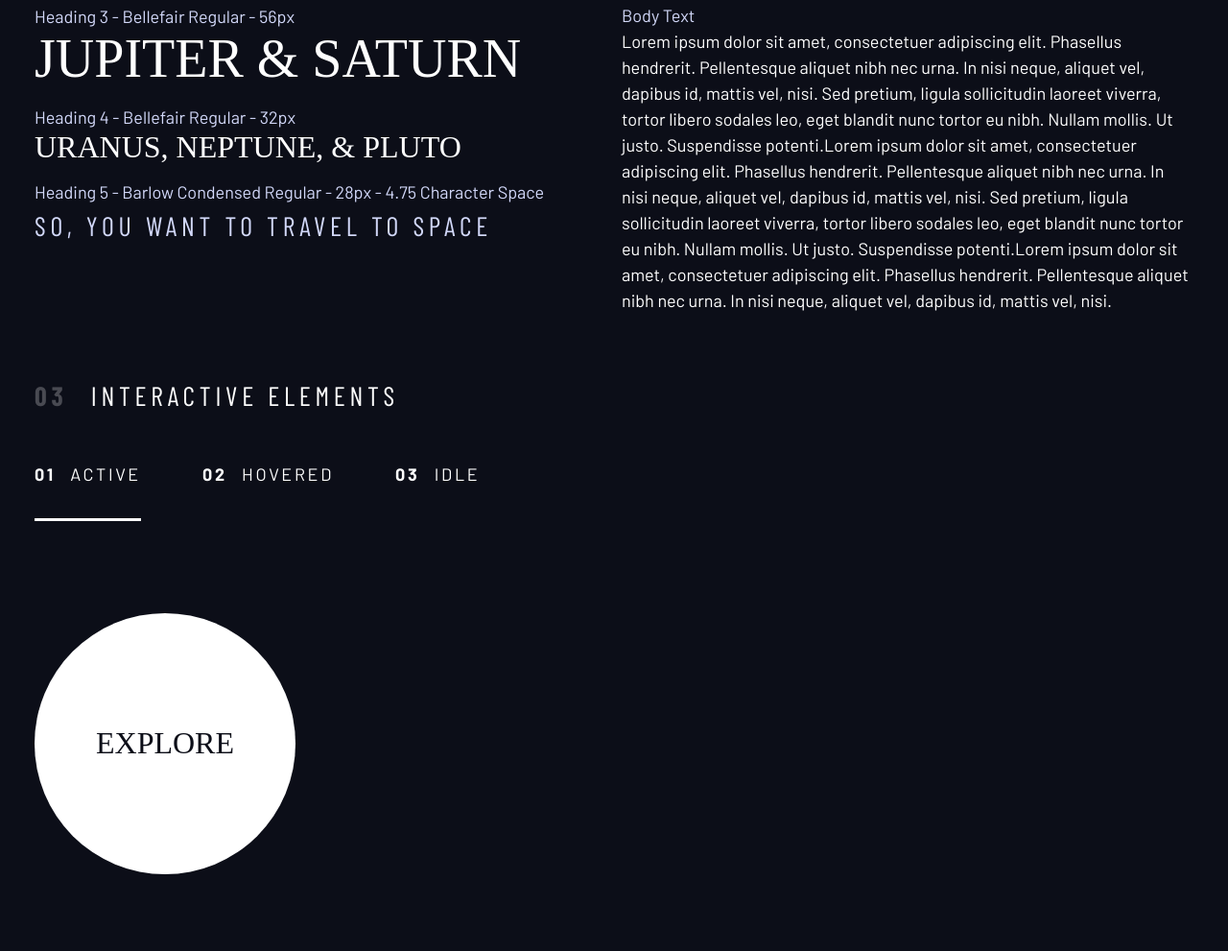
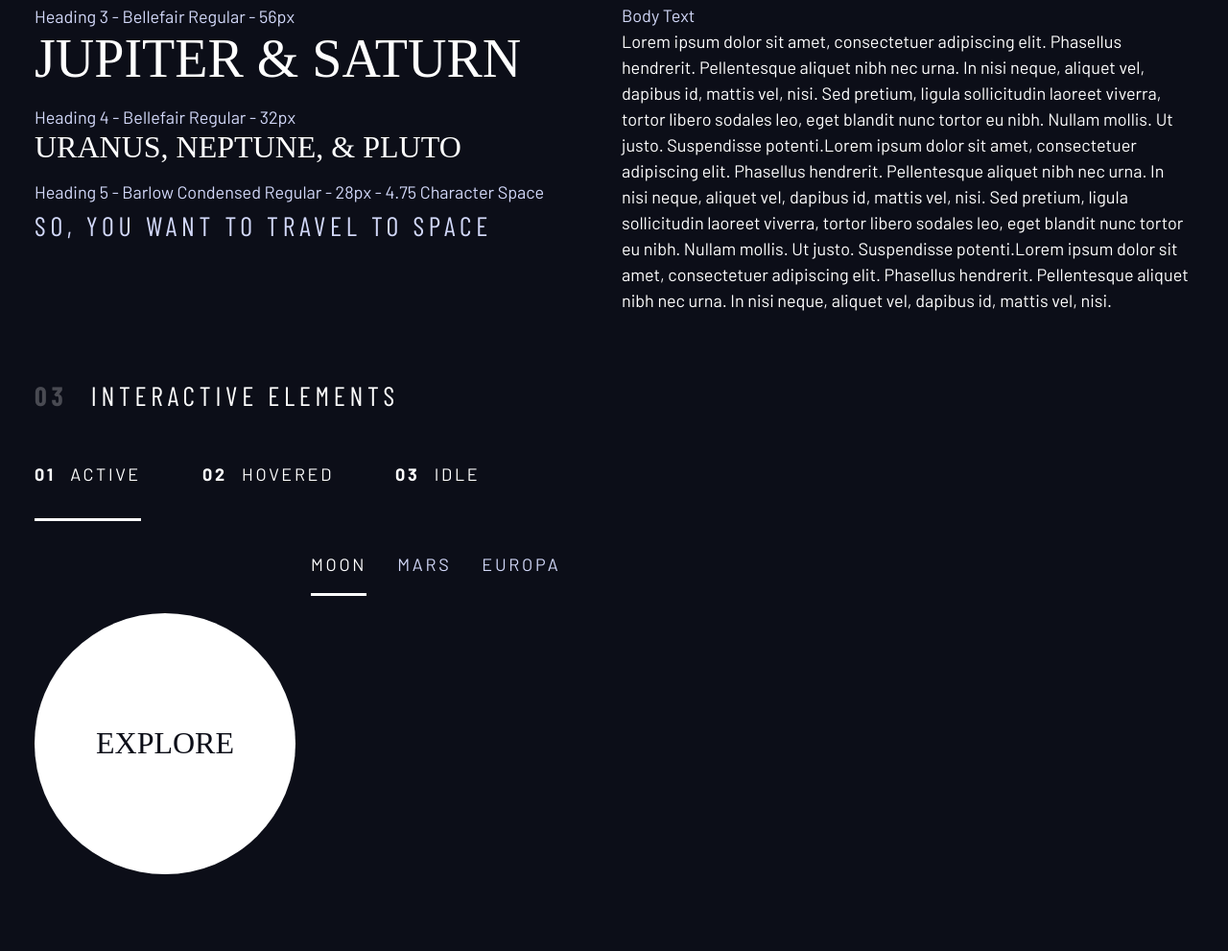
Before and after one commit to codepraycode/space-tourism, a website built with Vite: page design.html in a window 1280 px wide. Shown: the part 785-1776 px from the top of the page at 96% size. Built offline with nearby package versions, Linux system fonts and the light colour scheme; a web font is replaced by a local one.

Commit message:
Added tabs interactive elements

```diff
--- a/design.html
+++ b/design.html
@@ -119,6 +119,11 @@
 
                 <div>
                     <!-- Tabs -->
+                    <div class="tab-list underline-indicators flex">
+                        <button aria-selected="true" class="uppercase text-accent bg-dark letter-spacing-2">Moon</button>
+                        <button aria-selected="false" class="uppercase text-accent bg-dark letter-spacing-2">Mars</button>
+                        <button aria-selected="false" class="uppercase text-accent bg-dark letter-spacing-2">Europa</button>
+                    </div>
 
 
                     <!-- Dots -->
--- a/index.css
+++ b/index.css
@@ -254,7 +254,9 @@ input, button, textarea, select{
 }
 
 .underline-indicators > * {
+    cursor: pointer;
     padding: var(--underline-gap, 1rem) 0;
+    border: 0;
     border-bottom: .2rem solid hsl( var(--clr-white) / 0 );
 }
 
@@ -263,6 +265,12 @@ input, button, textarea, select{
     border-color: hsl( var(--clr-white) / .25);
 }
 
-.underline-indicators > .active {
+.underline-indicators > .active,
+.underline-indicators > [aria-selected="true"] {
+    color: hsl( var(--clr-white) / 1);
     border-color: hsl( var(--clr-white) / 1);
 }
+
+.tab-list{
+    --gap: 2rem;
+}
```
